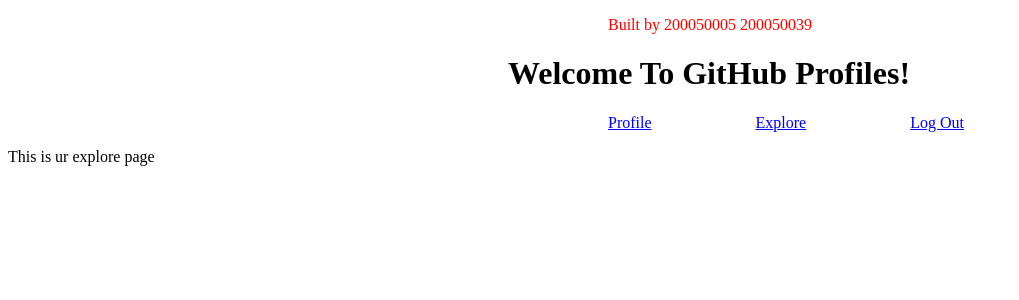
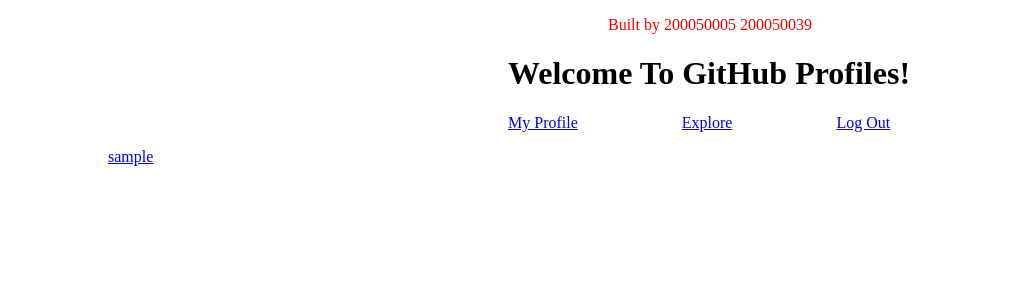
Before and after one commit to alanaman/outlab4-5-39, a Django app: page /explore/explore/ in a window 1280 px wide. Shown: the top 300 px of the page, without its empty margins (0-1019 px from the left). Run offline with Django 3.2, Linux system fonts and the light colour scheme; the visitor is signed in with stand-in values (Sample User, id 1); data comes from the database, SQL or seed files in the repository.

Commit message:
explore page completed userprofile managed

```diff
--- a/Template/explore.html
+++ b/Template/explore.html
@@ -4,9 +4,14 @@
 
 {% block content %}
 {% if user.is_authenticated %}
-    <span style="padding-left:600px;"></span><a href="{% url 'profiles' %}">Profile</a>
+    <span style="padding-left:500px;"></span><a href="{% url 'profiles' user.id  %}">My Profile</a>
     <span style="padding-left:100px;"></span><a href="{% url 'explore' %}">Explore</a>
-    <span style="padding-left:100px;"></span><a href="{% url 'logout' %}">Log Out</a>
-</p>This is ur explore page<p></p>
+    <span style="padding-left:100px;"></span><a href="{% url 'logout' %}">Log Out</a></p>
+
+{% for item in all %}
+    <span style="padding-left:100px;"></span><a href="{% url 'profiles' item.id %}">{{item.username}}</a></p>
+
+
+{% endfor %}
 {% endif %}
 {% endblock %}
--- a/Template/home.html
+++ b/Template/home.html
@@ -5,7 +5,7 @@
 
 {% block content %}
 {% if user.is_authenticated %}
-<span style="padding-left:530px;"></span><a href="{% url 'profiles' %}">Profile</a>
+<span style="padding-left:500px;"></span><a href="{% url 'profiles' user.id  %}">My Profile</a>
 <span style="padding-left:100px;"></span><a href="{% url 'explore' %}">Explore</a>
 <span style="padding-left:100px;"></span><a href="{% url 'logout' %}">Log Out</a>
 </p>Hi {{ user.username }}!<p></p>
--- a/explore/views.py
+++ b/explore/views.py
@@ -1,4 +1,7 @@
 from django.shortcuts import render
+from django.contrib.auth.models import User
 
 def show_explore(request):
-    return render(request, 'explore.html')
+    all_members=User.objects.all()
+    args={'user':request.user, 'all':all_members}
+    return render(request, 'explore.html', args)
--- a/profiles/urls.py
+++ b/profiles/urls.py
@@ -3,5 +3,5 @@ from profiles import views
 
 
 urlpatterns = [
-    path('profiles/', views.show_profile, name='profiles'),
+    path('<str:username>/', views.show_profile, name='profiles'),
 ]
```
Also changed, not shown: Template/profiles.html (+7 -2 lines), profiles/views.py (+7 -2 lines).
